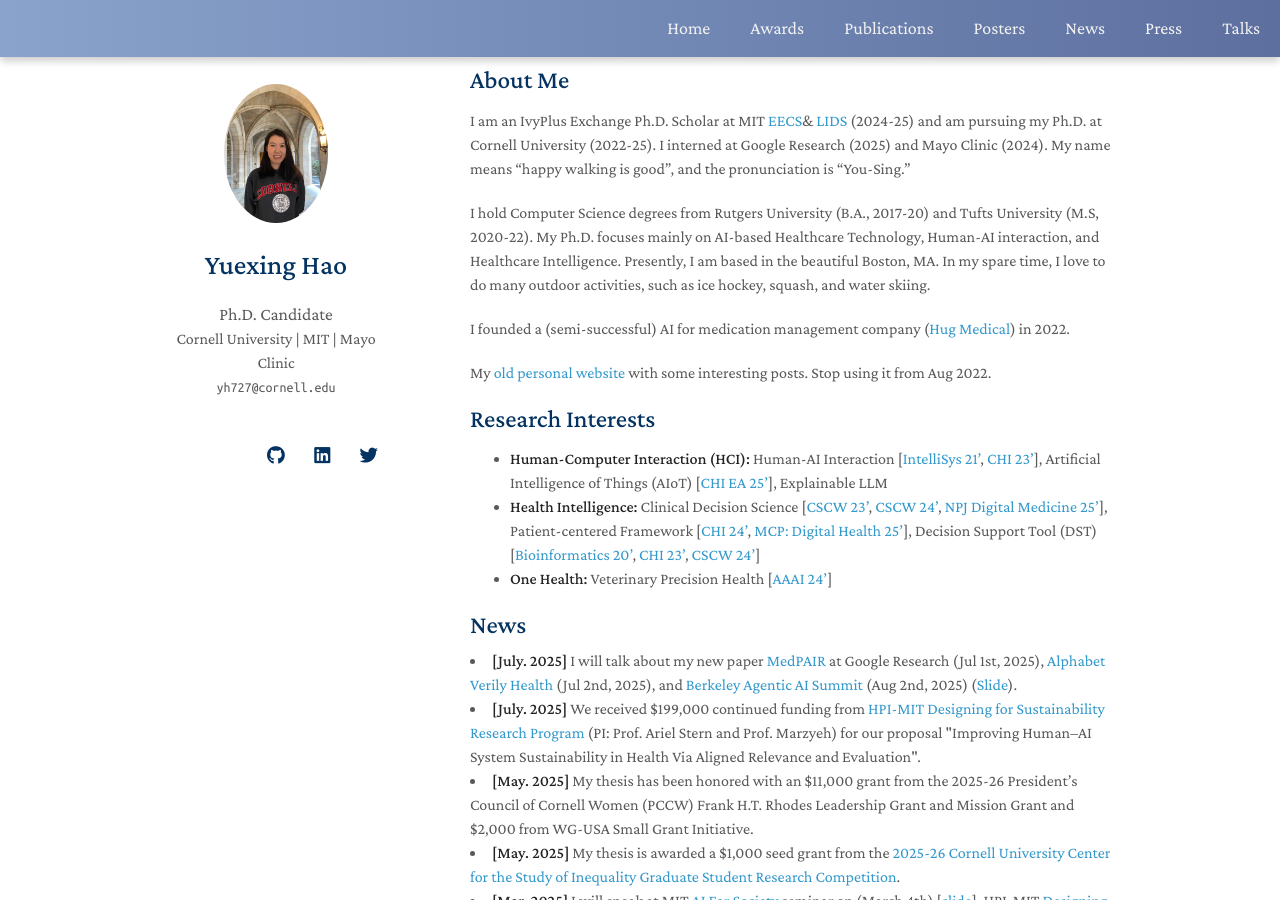
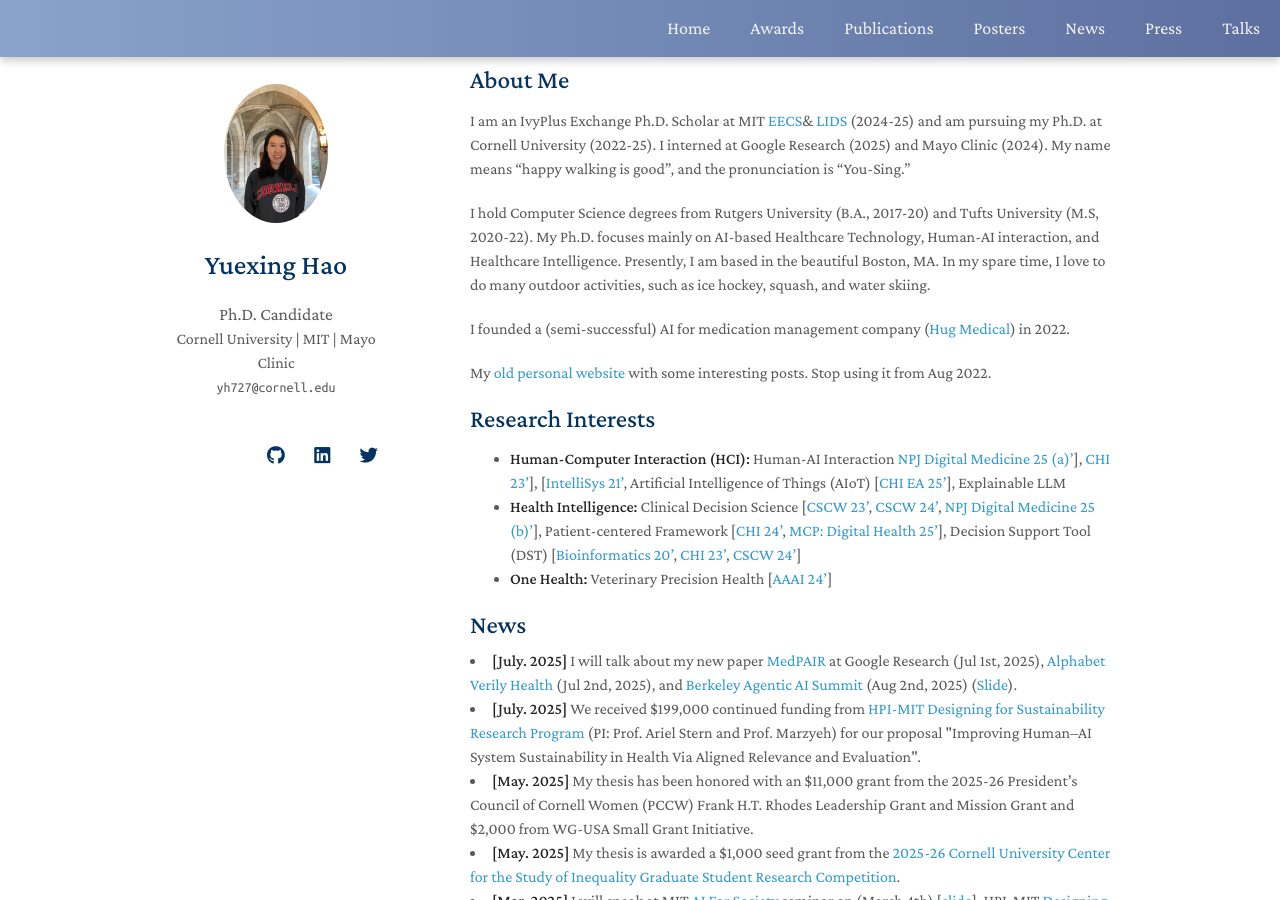
Before and after one commit to YuexingHao/Yuexing-Hao, a Jekyll site: the page built from index.md, in a window 1280 px wide and 900 px high. Built offline with Jekyll 4.4.1, drawn with Linux system fonts in a browser that asks for light colours; nearby versions of some CDN libraries; a style sheet for code colours, icons or effects is not loaded; our own code applies the rules of GitHub Pages for plain Markdown files.

Commit message:
Update index.md

```diff
--- a/index.md
+++ b/index.md
@@ -16,8 +16,8 @@
 
 ## Research Interests
 
-- **Human-Computer Interaction (HCI):** Human-AI Interaction [[IntelliSys 21'](https://link.springer.com/chapter/10.1007/978-3-030-82193-7_36), [CHI 23'](https://dl.acm.org/doi/abs/10.1145/3544548.3581393)], Artificial Intelligence of Things (AIoT) [[CHI EA 25'](https://dl.acm.org/doi/abs/10.1145/3706599.3719286)], Explainable LLM
-- **Health Intelligence:** Clinical Decision Science [[CSCW 23'](https://dl.acm.org/doi/abs/10.1145/3584931.3607023), [CSCW 24'](https://dl.acm.org/doi/abs/10.1145/3678884.3681841), [NPJ Digital Medicine 25'](https://www.nature.com/articles/s41746-025-01824-7)], Patient-centered Framework [[CHI 24'](https://dl.acm.org/doi/abs/10.1145/3613904.3642353), [MCP: Digital Health 25'](https://www.sciencedirect.com/science/article/pii/S2949761225000057)], Decision Support Tool (DST) [[Bioinformatics 20'](https://academic.oup.com/bioinformatics/article/36/16/4458/5813330), [CHI 23'](https://dl.acm.org/doi/abs/10.1145/3544548.3581393), [CSCW 24'](https://dl.acm.org/doi/abs/10.1145/3678884.3681841)]
+- **Human-Computer Interaction (HCI):** Human-AI Interaction [NPJ Digital Medicine 25 (a)'](https://www.nature.com/articles/s41746-025-01824-7)], [CHI 23'](https://dl.acm.org/doi/abs/10.1145/3544548.3581393)], [[IntelliSys 21'](https://link.springer.com/chapter/10.1007/978-3-030-82193-7_36), Artificial Intelligence of Things (AIoT) [[CHI EA 25'](https://dl.acm.org/doi/abs/10.1145/3706599.3719286)], Explainable LLM
+- **Health Intelligence:** Clinical Decision Science [[CSCW 23'](https://dl.acm.org/doi/abs/10.1145/3584931.3607023), [CSCW 24'](https://dl.acm.org/doi/abs/10.1145/3678884.3681841), [NPJ Digital Medicine 25 (b)'](https://www.nature.com/articles/s41746-025-01824-7)], Patient-centered Framework [[CHI 24'](https://dl.acm.org/doi/abs/10.1145/3613904.3642353), [MCP: Digital Health 25'](https://www.sciencedirect.com/science/article/pii/S2949761225000057)], Decision Support Tool (DST) [[Bioinformatics 20'](https://academic.oup.com/bioinformatics/article/36/16/4458/5813330), [CHI 23'](https://dl.acm.org/doi/abs/10.1145/3544548.3581393), [CSCW 24'](https://dl.acm.org/doi/abs/10.1145/3678884.3681841)]
 - **One Health:** Veterinary Precision Health [[AAAI 24'](https://ojs.aaai.org/index.php/AAAI/article/view/30450)]
 
 {% include_relative _includes/news.md %}
```
